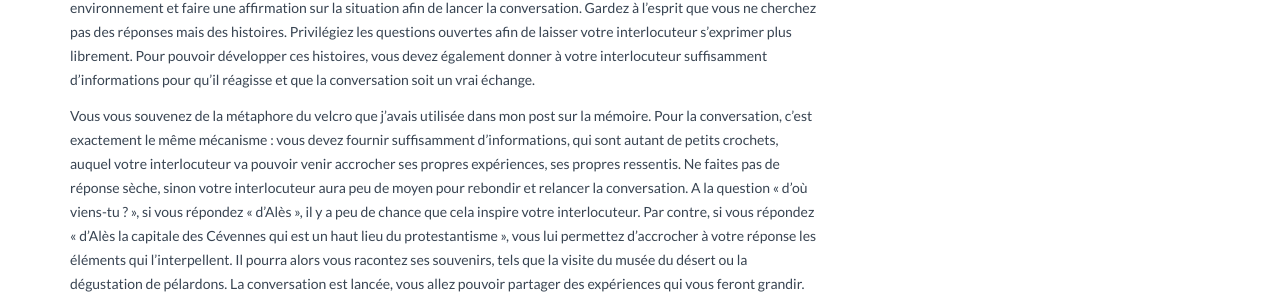
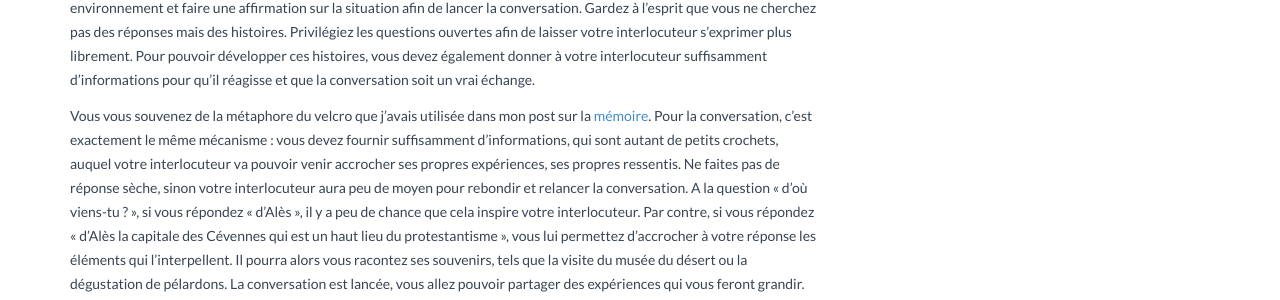
Before and after one commit to mouvcoaching/mouvcoaching.github.io, a Jekyll site: the page built from _posts/2017-02-04-confiance.md, in a window 1280 px wide and 900 px high, scrolled down 962 px. Shown: the part 337-637 px from the top of the window. Built offline with Jekyll 4.4.1, drawn with Linux system fonts in a browser that asks for light colours; nearby versions of some CDN libraries; library files that are not in the unit come from our copies; comment, search, counter and statistics services are not loaded; part of the change alters nothing that is shown; some of the changed text lies outside the part shown.

```diff
--- a/_posts/2017-02-04-confiance.md
+++ b/_posts/2017-02-04-confiance.md
@@ -30,7 +30,7 @@ Vous pouvez noter un détail de votre environnement et faire une affirmation sur
 Privilégiez les questions ouvertes afin de laisser votre interlocuteur s’exprimer plus librement.
 Pour pouvoir développer ces histoires, vous devez également donner à votre interlocuteur suffisamment d’informations pour qu’il réagisse et que la conversation soit un vrai échange.
 
-Vous vous souvenez de la métaphore du velcro que j'avais utilisée dans mon post sur la mémoire.
+Vous vous souvenez de la métaphore du velcro que j'avais utilisée dans mon post sur la [mémoire]({{ site.baseurl }}{% link _posts/2016-06-19-memoire.md %}).
 Pour la conversation, c'est exactement le même mécanisme : vous devez fournir suffisamment d'informations, qui sont autant de petits crochets, auquel votre interlocuteur va pouvoir venir accrocher ses propres expériences, ses propres ressentis.
 Ne faites pas de réponse sèche, sinon votre interlocuteur aura peu de moyen pour rebondir et relancer la conversation.
 A la question « d'où viens-tu ? », si vous répondez « d'Alès », il y a peu de chance que cela inspire votre interlocuteur. Par contre, si vous répondez « d'Alès la capitale des Cévennes qui est un haut lieu du protestantisme », vous lui permettez d'accrocher à votre réponse les éléments qui l'interpellent. Il pourra alors vous racontez ses souvenirs, tels que la visite du musée du désert ou la dégustation de pélardons.
```
